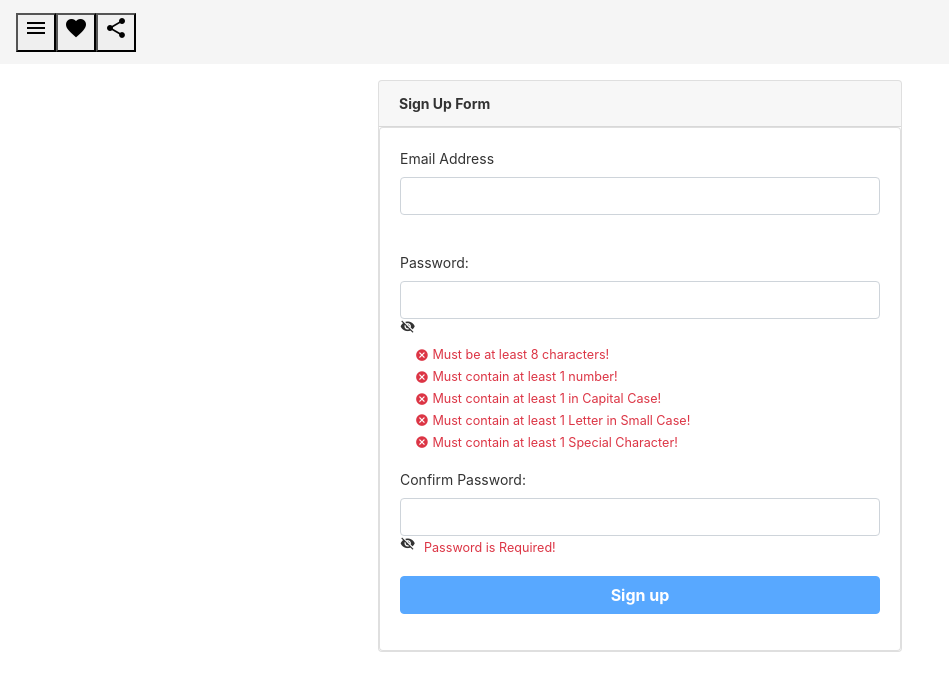
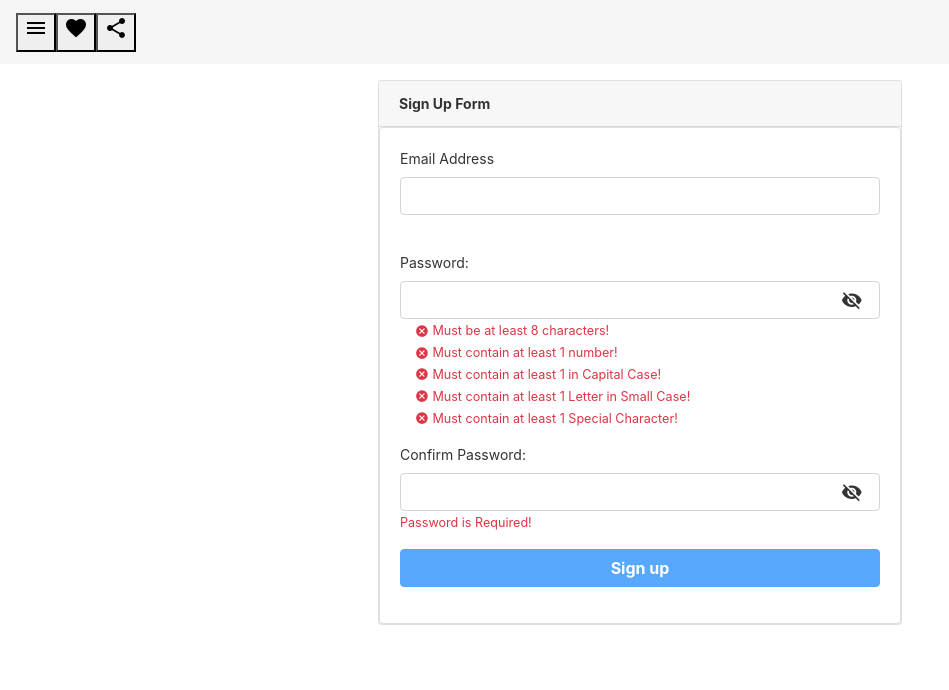
Before and after one commit to zahariev/login-w-tests, an Angular app: page /register in a window 1280 px wide. Shown: the top 690 px of the page, without its empty margins (0-949 px from the left). Built offline with nearby package versions, Linux system fonts and the light colour scheme.

Commit message:
add: css register form

```diff
--- a/src/app/register/register.component.css
+++ b/src/app/register/register.component.css
@@ -1,5 +1,6 @@
 .is-invalid {
   border-left: solid 6px red;
+  background-image: none !important;
 }
 
 .material-icons {
@@ -12,3 +13,17 @@
   font-size: 0.9em;
   margin: 0px;
 }
+
+.text-success {
+  font-size: 0.9em;
+  margin: 0px;
+}
+
+.field-icon {
+  font-size: 1.4em;
+  float: right;
+  left: -15px;
+  margin-top: -33px;
+  position: relative;
+  z-index: 2;
+}
```
